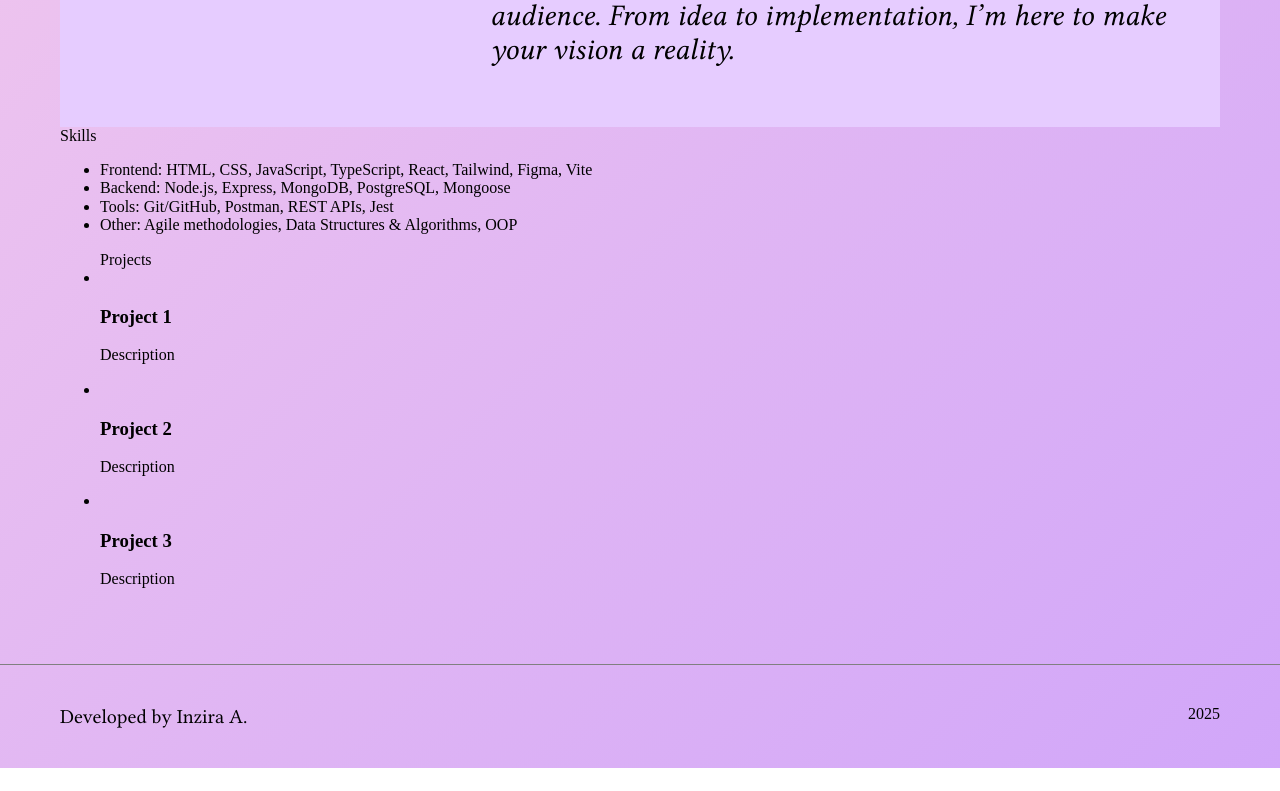
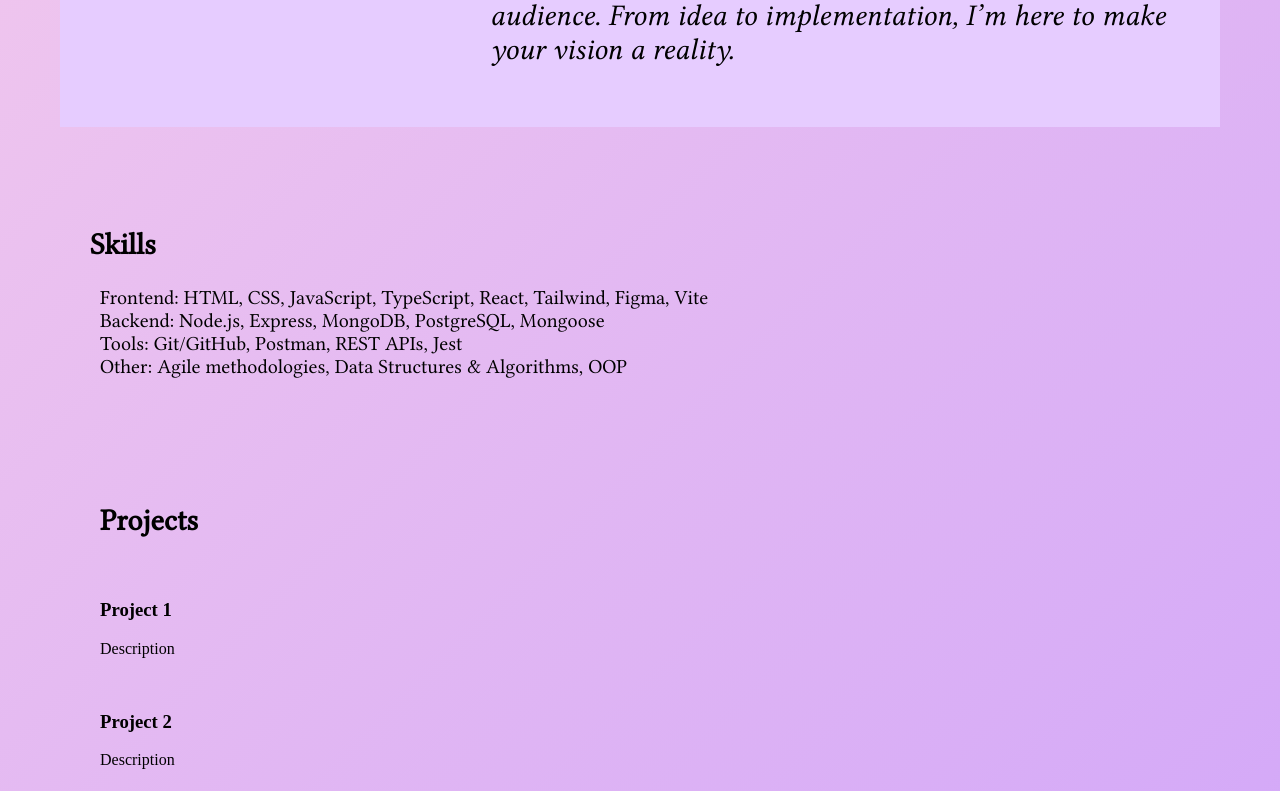
Before and after one commit to Inzira117/My-website, a React (Vite) app: page / in a window 1280 px wide. Shown: the part 1349-2140 px from the top of the page. Before the commit the page ends 2117 px from the top, so only its background shows below. Built offline with nearby package versions, Linux system fonts and the light colour scheme.

Commit message:
Worked on styles

```diff
--- a/src/components/Projects/Projects.css
+++ b/src/components/Projects/Projects.css
@@ -0,0 +1,14 @@
+.projects {
+  margin-top: 100px;
+}
+
+.projects__title {
+  font-family: "LibertinusSerif-Regular";
+  font-size: 30px;
+}
+
+.projects__cards {
+  list-style: none;
+  display: grid;
+  grid-template-rows: auto;
+}
--- a/src/components/Projects/Projects.jsx
+++ b/src/components/Projects/Projects.jsx
@@ -4,7 +4,7 @@ export default function Projects() {
   return (
     <div className="projects">
       <ul className="projects__cards">
-        Projects
+        <h2 className="projects__title">Projects</h2>
         <li className="card">
           <img src="" alt="" />
           <h3 className="card__title">Project 1</h3>
--- a/src/components/Skills/Skills.css
+++ b/src/components/Skills/Skills.css
@@ -0,0 +1,15 @@
+.skills {
+  margin-top: 100px;
+}
+
+.skills__title {
+  font-family: "LibertinusSerif-Regular";
+  font-size: 30px;
+  margin-left: 30px;
+}
+
+.skills__content {
+  list-style: none;
+  font-family: "LibertinusSerif-Regular";
+  font-size: 20px;
+}
--- a/src/components/Skills/Skills.jsx
+++ b/src/components/Skills/Skills.jsx
@@ -2,8 +2,8 @@ import "./Skills.css";
 
 export default function Skills() {
   return (
-    <div className="skills">
-      Skills
+    <section className="skills">
+      <h2 className="skills__title">Skills</h2>
       <ul className="skills__content">
         <li>
           Frontend: HTML, CSS, JavaScript, TypeScript, React, Tailwind, Figma,
@@ -13,6 +13,6 @@ export default function Skills() {
         <li> Tools: Git/GitHub, Postman, REST APIs, Jest</li>
         <li>Other: Agile methodologies, Data Structures & Algorithms, OOP</li>
       </ul>
-    </div>
+    </section>
   );
 }
```
